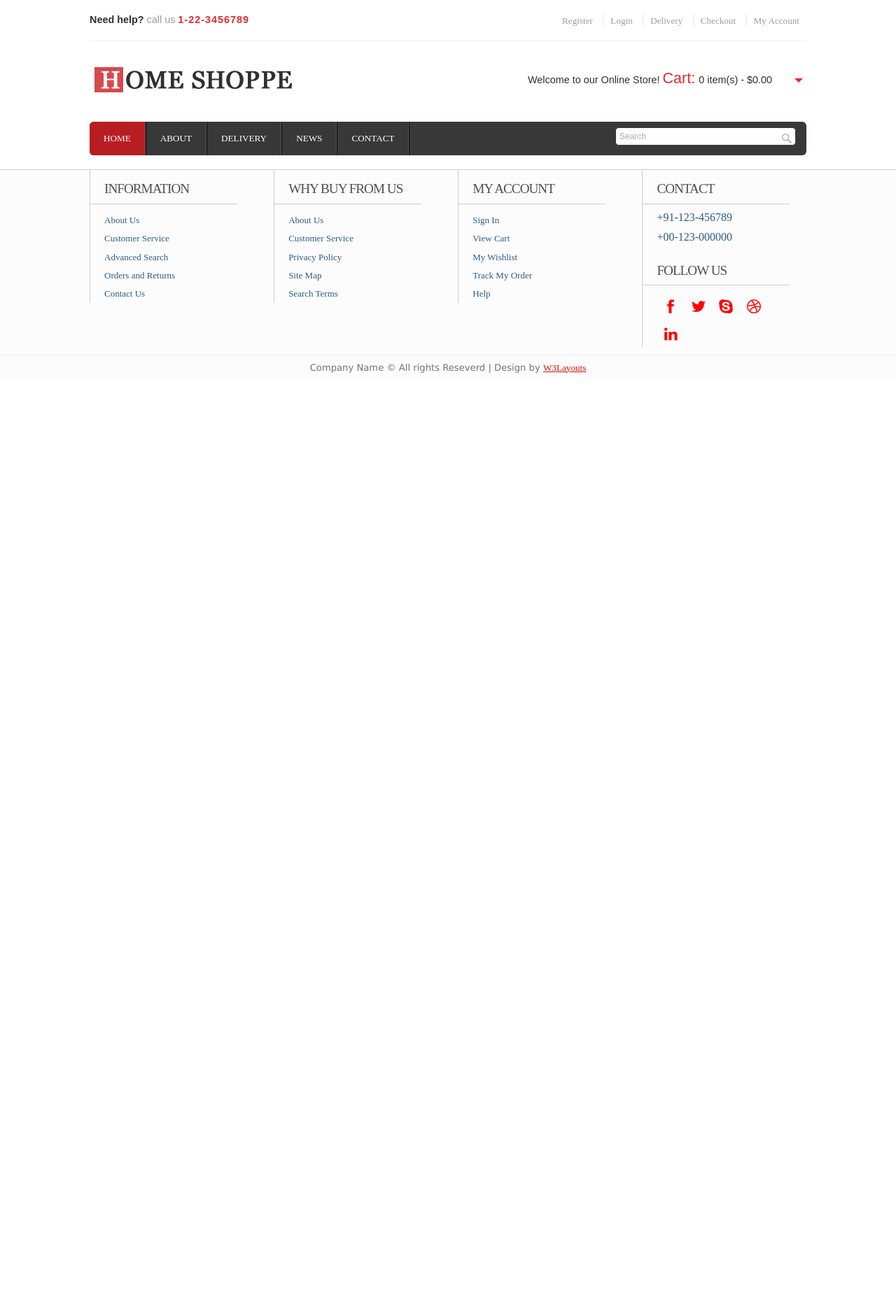
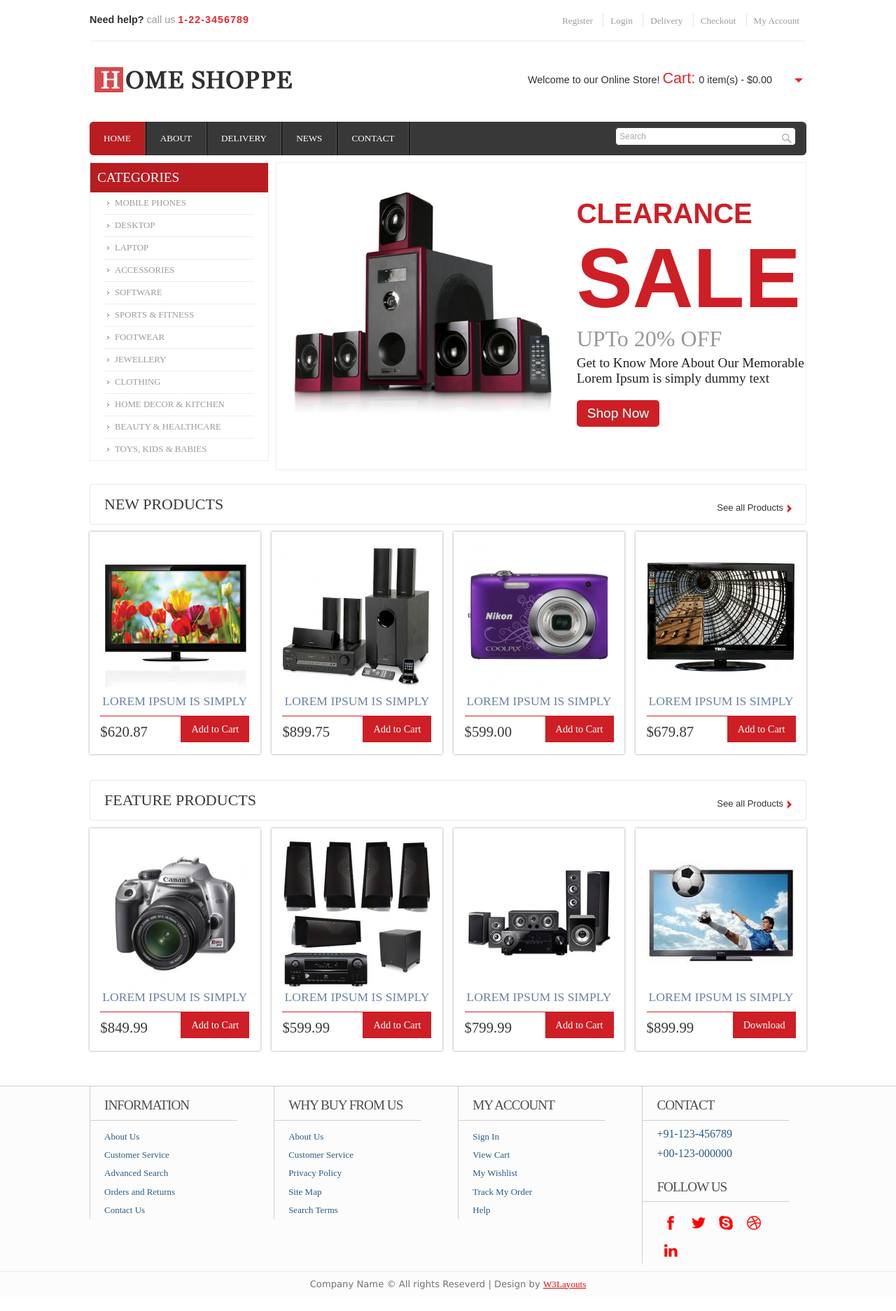
Before and after one commit to felipedr/engsoft, a CakePHP app: the page made by app/View/Pages/home.ctp in a window 1280 px wide. Shown: the whole page at 70% size. Before the commit the page ends 534 px from the top, so only its background shows below. Run offline with PHP 8.4 and a stand-in for CakePHP, Linux system fonts and the light colour scheme; the template is opened without the code that fills it, so the values that code supplies are empty; some libraries are stand-ins or nearby versions; some web fonts are replaced.

Commit message:
pag-inicial-novo-layout

```diff
--- a/app/View/Layouts/default.ctp
+++ b/app/View/Layouts/default.ctp
@@ -98,6 +98,7 @@
 			</div>
 		</div>
 	</div>
+	<?php echo $this->fetch('content'); ?>
 	<div class="footer">
 		<div class="wrap">
 			<div class="section group">
--- a/app/View/Pages/home.ctp
+++ b/app/View/Pages/home.ctp
@@ -11,218 +11,234 @@ endif;
 
 App::uses('Debugger', 'Utility');
 ?>
-<h2><?php echo __d('cake_dev', 'Release Notes for CakePHP %s.', Configure::version()); ?></h2>
-<p>
-	<?php echo $this->Html->link(__d('cake_dev', 'Read the changelog'), 'http://cakephp.org/changelogs/' . Configure::version()); ?>
-</p>
-<?php
-if (Configure::read('debug') > 0):
-	Debugger::checkSecurityKeys();
-endif;
-?>
-<?php if (file_exists(WWW_ROOT . 'css' . DS . 'cake.generic.css')): ?>
-	<p id="url-rewriting-warning" style="background-color:#e32; color:#fff;">
-		<?php echo __d('cake_dev', 'URL rewriting is not properly configured on your server.'); ?>
-		1) <a target="_blank" href="http://book.cakephp.org/2.0/en/installation/url-rewriting.html" style="color:#fff;">Help me configure it</a>
-		2) <a target="_blank" href="http://book.cakephp.org/2.0/en/development/configuration.html#cakephp-core-configuration" style="color:#fff;">I don't / can't use URL rewriting</a>
-	</p>
-<?php endif; ?>
-<p>
-<?php
-if (version_compare(PHP_VERSION, '5.2.8', '>=')):
-	echo '<span class="notice success">';
-		echo __d('cake_dev', 'Your version of PHP is 5.2.8 or higher.');
-	echo '</span>';
-else:
-	echo '<span class="notice">';
-		echo __d('cake_dev', 'Your version of PHP is too low. You need PHP 5.2.8 or higher to use CakePHP.');
-	echo '</span>';
-endif;
-?>
-</p>
-<p>
-	<?php
-	if (is_writable(TMP)):
-		echo '<span class="notice success">';
-			echo __d('cake_dev', 'Your tmp directory is writable.');
-		echo '</span>';
-	else:
-		echo '<span class="notice">';
-			echo __d('cake_dev', 'Your tmp directory is NOT writable.');
-		echo '</span>';
-	endif;
-	?>
-</p>
-<p>
-	<?php
-	$settings = Cache::settings();
-	if (!empty($settings)):
-		echo '<span class="notice success">';
-			echo __d('cake_dev', 'The %s is being used for core caching. To change the config edit %s', '<em>' . $settings['engine'] . 'Engine</em>', 'APP/Config/core.php');
-		echo '</span>';
-	else:
-		echo '<span class="notice">';
-			echo __d('cake_dev', 'Your cache is NOT working. Please check the settings in %s', 'APP/Config/core.php');
-		echo '</span>';
-	endif;
-	?>
-</p>
-<p>
-	<?php
-	$filePresent = null;
-	if (file_exists(APP . 'Config' . DS . 'database.php')):
-		echo '<span class="notice success">';
-			echo __d('cake_dev', 'Your database configuration file is present.');
-			$filePresent = true;
-		echo '</span>';
-	else:
-		echo '<span class="notice">';
-			echo __d('cake_dev', 'Your database configuration file is NOT present.');
-			echo '<br/>';
-			echo __d('cake_dev', 'Rename %s to %s', 'APP/Config/database.php.default', 'APP/Config/database.php');
-		echo '</span>';
-	endif;
-	?>
-</p>
-<?php
-if (isset($filePresent)):
-	App::uses('ConnectionManager', 'Model');
-	try {
-		$connected = ConnectionManager::getDataSource('default');
-	} catch (Exception $connectionError) {
-		$connected = false;
-		$errorMsg = $connectionError->getMessage();
-		if (method_exists($connectionError, 'getAttributes')):
-			$attributes = $connectionError->getAttributes();
-			if (isset($errorMsg['message'])):
-				$errorMsg .= '<br />' . $attributes['message'];
-			endif;
-		endif;
-	}
-	?>
-	<p>
-		<?php
-			if ($connected && $connected->isConnected()):
-				echo '<span class="notice success">';
-					echo __d('cake_dev', 'CakePHP is able to connect to the database.');
-				echo '</span>';
-			else:
-				echo '<span class="notice">';
-					echo __d('cake_dev', 'CakePHP is NOT able to connect to the database.');
-					echo '<br /><br />';
-					echo $errorMsg;
-				echo '</span>';
-			endif;
-		?>
-	</p>
-<?php
-endif;
+<div class="header_slide wrap">
+	<div class="header_bottom_left">
+		<div class="categories">
+			<ul>
+				<h3>Categories</h3>
+				<li><a href="#">Mobile Phones</a></li>
+				<li><a href="#">Desktop</a></li>
+				<li><a href="#">Laptop</a></li>
+				<li><a href="#">Accessories</a></li>
+				<li><a href="#">Software</a></li>
+				<li><a href="#">Sports &amp; Fitness</a></li>
+				<li><a href="#">Footwear</a></li>
+				<li><a href="#">Jewellery</a></li>
+				<li><a href="#">Clothing</a></li>
+				<li><a href="#">Home Decor &amp; Kitchen</a></li>
+				<li><a href="#">Beauty &amp; Healthcare</a></li>
+				<li><a href="#">Toys, Kids &amp; Babies</a></li>
+			</ul>
+		</div>
+	</div>
+	<div class="header_bottom_right">
+		<div class="slider">
+			<div id="slider">
+				<div id="mover">
+					<div id="slide-1" class="slide">
+						<div class="slider-img">
+							<?php echo $this->Html->image('slide-1-image.png', array('alt' => 'learn more')); ?>
+						</div>
+						<div class="slider-text">
+							<h1>Clearance<br><span>SALE</span></h1>
+							<h2>UPTo 20% OFF</h2>
+							<div class="features_list">
+								<h4>Get to Know More About Our Memorable Services Lorem Ipsum is simply dummy text</h4>
+							</div>
+							<a href="preview.html" class="button">Shop Now</a>
+						</div>
+						<div class="clear"></div>
+					</div>
+					<div class="slide">
+						<div class="slider-text">
+							<h1>Clearance<br><span>SALE</span></h1>
+							<h2>UPTo 40% OFF</h2>
+							<div class="features_list">
+								<h4>Get to Know More About Our Memorable Services</h4>
+							</div>
+							<a href="preview.html" class="button">Shop Now</a>
+						</div>
+						<div class="slider-img">
+							<?php echo $this->Html->image('slide-3-image.jpg', array('alt' => 'learn more')); ?>
+						</div>
+						<div class="clear"></div>
+					</div>
+					<div class="slide">
+						<div class="slider-img">
+							<?php echo $this->Html->image('slide-2-image.jpg', array('alt' => 'learn more')); ?>
+						</div>
+						<div class="slider-text">
+							<h1>Clearance<br><span>SALE</span></h1>
+							<h2>UPTo 10% OFF</h2>
+							<div class="features_list">
+								<h4>Get to Know More About Our Memorable Services Lorem Ipsum is simply dummy text</h4>
+							</div>
+							<a href="preview.html" class="button">Shop Now</a>
+						</div>
+						<div class="clear"></div>
+					</div>
+				</div>
+			</div>
+			<div class="clear"></div>
+		</div>
+	</div>
+	<div class="clear"></div>
+</div>
 
-App::uses('Validation', 'Utility');
-if (!Validation::alphaNumeric('cakephp')):
-	echo '<p><span class="notice">';
-		echo __d('cake_dev', 'PCRE has not been compiled with Unicode support.');
-		echo '<br/>';
-		echo __d('cake_dev', 'Recompile PCRE with Unicode support by adding <code>--enable-unicode-properties</code> when configuring');
-	echo '</span></p>';
-endif;
-?>
+<div class="main">
+    <div class="content wrap">
+    	<div class="content_top">
+    		<div class="heading">
+    		<h3>New Products</h3>
+    		</div>
+    		<div class="see">
+    			<p><a href="#">See all Products</a></p>
+    		</div>
+    		<div class="clear"></div>
+    	</div>
+	      <div class="section group">
+				<div class="grid_1_of_4 images_1_of_4">
+					<?php echo $this->Html->image("feature-pic1.jpg", array(
+					    "alt" => "",
+					    'url' => array('controller' => 'produtos','action' => 'view',1)
+					)); ?>
 
-<p>
-	<?php
-	if (CakePlugin::loaded('DebugKit')):
-		echo '<span class="notice success">';
-			echo __d('cake_dev', 'DebugKit plugin is present');
-		echo '</span>';
-	else:
-		echo '<span class="notice">';
-			echo __d('cake_dev', 'DebugKit is not installed. It will help you inspect and debug different aspects of your application.');
-			echo '<br/>';
-			echo __d('cake_dev', 'You can install it from %s', $this->Html->link('GitHub', 'https://github.com/cakephp/debug_kit'));
-		echo '</span>';
-	endif;
-	?>
-</p>
+					 <h2>Lorem Ipsum is simply </h2>
+					<div class="price-details">
+				       <div class="price-number">
+							<p><span class="rupees">$620.87</span></p>
+					    </div>
+					       		<div class="add-cart">
+									<h4><a href="preview.html">Add to Cart</a></h4>
+							     </div>
+							 <div class="clear"></div>
+					</div>
 
-<h3><?php echo __d('cake_dev', 'Editing this Page'); ?></h3>
-<p>
-<?php
-echo __d('cake_dev', 'To change the content of this page, edit: %s.<br />
-To change its layout, edit: %s.<br />
-You can also add some CSS styles for your pages at: %s.',
-	'APP/View/Pages/home.ctp', 'APP/View/Layouts/default.ctp', 'APP/webroot/css');
-?>
-</p>
+				</div>
+				<div class="grid_1_of_4 images_1_of_4">
+					<?php echo $this->Html->image("feature-pic2.jpg", array(
+					    "alt" => "",
+					    'url' => array('controller' => 'produtos','action' => 'view',2)
+					)); ?>
+					 <h2>Lorem Ipsum is simply </h2>
+					<div class="price-details">
+				       <div class="price-number">
+							<p><span class="rupees">$899.75</span></p>
+					    </div>
+					       		<div class="add-cart">
+									<h4><a href="preview.html">Add to Cart</a></h4>
+							     </div>
+							 <div class="clear"></div>
+					</div>
 
-<h3><?php echo __d('cake_dev', 'Getting Started'); ?></h3>
-<p>
-	<?php
-	echo $this->Html->link(
-		sprintf('<strong>%s</strong> %s', __d('cake_dev', 'New'), __d('cake_dev', 'CakePHP 2.0 Docs')),
-		'http://book.cakephp.org/2.0/en/',
-		array('target' => '_blank', 'escape' => false)
-	);
-	?>
-</p>
-<p>
-	<?php
-	echo $this->Html->link(
-		__d('cake_dev', 'The 15 min Blog Tutorial'),
-		'http://book.cakephp.org/2.0/en/tutorials-and-examples/blog/blog.html',
-		array('target' => '_blank', 'escape' => false)
-	);
-	?>
-</p>
-
-<h3><?php echo __d('cake_dev', 'Official Plugins'); ?></h3>
-<p>
-<ul>
-	<li>
-		<?php echo $this->Html->link('DebugKit', 'https://github.com/cakephp/debug_kit') ?>:
-		<?php echo __d('cake_dev', 'provides a debugging toolbar and enhanced debugging tools for CakePHP applications.'); ?>
-	</li>
-	<li>
-		<?php echo $this->Html->link('Localized', 'https://github.com/cakephp/localized') ?>:
-		<?php echo __d('cake_dev', 'contains various localized validation classes and translations for specific countries'); ?>
-	</li>
-</ul>
-</p>
-
-<h3><?php echo __d('cake_dev', 'More about CakePHP'); ?></h3>
-<p>
-<?php echo __d('cake_dev', 'CakePHP is a rapid development framework for PHP which uses commonly known design patterns like Active Record, Association Data Mapping, Front Controller and MVC.'); ?>
-</p>
-<p>
-<?php echo __d('cake_dev', 'Our primary goal is to provide a structured framework that enables PHP users at all levels to rapidly develop robust web applications, without any loss to flexibility.'); ?>
-</p>
-
-<ul>
-	<li><a href="http://cakephp.org">CakePHP</a>
-	<ul><li><?php echo __d('cake_dev', 'The Rapid Development Framework'); ?></li></ul></li>
-	<li><a href="http://book.cakephp.org"><?php echo __d('cake_dev', 'CakePHP Documentation'); ?> </a>
-	<ul><li><?php echo __d('cake_dev', 'Your Rapid Development Cookbook'); ?></li></ul></li>
-	<li><a href="http://api.cakephp.org"><?php echo __d('cake_dev', 'CakePHP API'); ?> </a>
-	<ul><li><?php echo __d('cake_dev', 'Quick API Reference'); ?></li></ul></li>
-	<li><a href="http://bakery.cakephp.org"><?php echo __d('cake_dev', 'The Bakery'); ?> </a>
-	<ul><li><?php echo __d('cake_dev', 'Everything CakePHP'); ?></li></ul></li>
-	<li><a href="http://plugins.cakephp.org"><?php echo __d('cake_dev', 'CakePHP Plugins'); ?> </a>
-	<ul><li><?php echo __d('cake_dev', 'A comprehensive list of all CakePHP plugins created by the community'); ?></li></ul></li>
-	<li><a href="http://community.cakephp.org"><?php echo __d('cake_dev', 'CakePHP Community Center'); ?> </a>
-	<ul><li><?php echo __d('cake_dev', 'Everything related to the CakePHP community in one place'); ?></li></ul></li>
-	<li><a href="https://groups.google.com/group/cake-php"><?php echo __d('cake_dev', 'CakePHP Google Group'); ?> </a>
-	<ul><li><?php echo __d('cake_dev', 'Community mailing list'); ?></li></ul></li>
-	<li><a href="irc://irc.freenode.net/cakephp">irc.freenode.net #cakephp</a>
-	<ul><li><?php echo __d('cake_dev', 'Live chat about CakePHP'); ?></li></ul></li>
-	<li><a href="https://github.com/cakephp/"><?php echo __d('cake_dev', 'CakePHP Code'); ?> </a>
-	<ul><li><?php echo __d('cake_dev', 'Find the CakePHP code on GitHub and contribute to the framework'); ?></li></ul></li>
-	<li><a href="https://github.com/cakephp/cakephp/issues"><?php echo __d('cake_dev', 'CakePHP Issues'); ?> </a>
-	<ul><li><?php echo __d('cake_dev', 'CakePHP Issues'); ?></li></ul></li>
-	<li><a href="https://github.com/cakephp/cakephp/wiki#roadmaps"><?php echo __d('cake_dev', 'CakePHP Roadmaps'); ?> </a>
-	<ul><li><?php echo __d('cake_dev', 'CakePHP Roadmaps'); ?></li></ul></li>
-	<li><a href="http://training.cakephp.org"><?php echo __d('cake_dev', 'Training'); ?> </a>
-	<ul><li><?php echo __d('cake_dev', 'Join a live session and get skilled with the framework'); ?></li></ul></li>
-	<li><a href="http://cakefest.org"><?php echo __d('cake_dev', 'CakeFest'); ?> </a>
-	<ul><li><?php echo __d('cake_dev', 'Don\'t miss our annual CakePHP conference'); ?></li></ul></li>
-	<li><a href="http://cakefoundation.org"><?php echo __d('cake_dev', 'Cake Software Foundation'); ?> </a>
-	<ul><li><?php echo __d('cake_dev', 'Promoting development related to CakePHP'); ?></li></ul></li>
-</ul>
+				</div>
+				<div class="grid_1_of_4 images_1_of_4">
+				<?php echo $this->Html->image("feature-pic3.jpg", array(
+					    "alt" => "",
+					    'url' => array('controller' => 'produtos','action' => 'view',3)
+					)); ?>
+					 <h2>Lorem Ipsum is simply </h2>
+					 <div class="price-details">
+				       <div class="price-number">
+							<p><span class="rupees">$599.00</span></p>
+					    </div>
+					       		<div class="add-cart">
+									<h4><a href="preview.html">Add to Cart</a></h4>
+							     </div>
+							 <div class="clear"></div>
+					</div>
+				</div>
+				<div class="grid_1_of_4 images_1_of_4">
+					<?php echo $this->Html->image("feature-pic4.jpg", array(
+					    "alt" => "",
+					    'url' => array('controller' => 'produtos','action' => 'view',4)
+					)); ?>
+					 <h2>Lorem Ipsum is simply </h2>
+					<div class="price-details">
+				       <div class="price-number">
+							<p><span class="rupees">$679.87</span></p>
+					    </div>
+					       		<div class="add-cart">
+									<h4><a href="preview.html">Add to Cart</a></h4>
+							     </div>
+							 <div class="clear"></div>
+					</div>
+				</div>
+			</div>
+			<div class="content_bottom">
+    		<div class="heading">
+    		<h3>Feature Products</h3>
+    		</div>
+    		<div class="see">
+    			<p><a href="#">See all Products</a></p>
+    		</div>
+    		<div class="clear"></div>
+    	</div>
+			<div class="section group">
+				<div class="grid_1_of_4 images_1_of_4">
+					 <?php echo $this->Html->image("new-pic1.jpg", array(
+					    "alt" => "",
+					    'url' => array('controller' => 'produtos','action' => 'view',1)
+					)); ?>
+					 <h2>Lorem Ipsum is simply </h2>
+					<div class="price-details">
+				       <div class="price-number">
+							<p><span class="rupees">$849.99</span></p>
+					    </div>
+					       		<div class="add-cart">
+									<h4><a href="preview.html">Add to Cart</a></h4>
+							     </div>
+							 <div class="clear"></div>
+					</div>
+				</div>
+				<div class="grid_1_of_4 images_1_of_4">
+					 <?php echo $this->Html->image("new-pic2.jpg", array(
+					    "alt" => "",
+					    'url' => array('controller' => 'produtos','action' => 'view',1)
+					)); ?>
+					 <h2>Lorem Ipsum is simply </h2>
+					 <div class="price-details">
+				       <div class="price-number">
+							<p><span class="rupees">$599.99</span></p>
+					    </div>
+					       		<div class="add-cart">
+									<h4><a href="preview.html">Add to Cart</a></h4>
+							     </div>
+							 <div class="clear"></div>
+					</div>
+				</div>
+				<div class="grid_1_of_4 images_1_of_4">
+					 <?php echo $this->Html->image("new-pic3.jpg", array(
+					    "alt" => "",
+					    'url' => array('controller' => 'produtos','action' => 'view',1)
+					)); ?>
+					 <h2>Lorem Ipsum is simply </h2>
+					<div class="price-details">
+				       <div class="price-number">
+							<p><span class="rupees">$799.99</span></p>
+					    </div>
+					       		<div class="add-cart">
+									<h4><a href="preview.html">Add to Cart</a></h4>
+							     </div>
+							 <div class="clear"></div>
+					</div>
+				</div>
+				<div class="grid_1_of_4 images_1_of_4">
+				 <?php echo $this->Html->image("new-pic4.jpg", array(
+					    "alt" => "",
+					    'url' => array('controller' => 'produtos','action' => 'view',1)
+					)); ?>
+					 <h2>Lorem Ipsum is simply </h2>
+					 <div class="price-details">
+				       <div class="price-number">
+							<p><span class="rupees">$899.99</span></p>
+					    </div>
+					       		<div class="add-cart">
+									<h4><a href="preview.html">Download</a></h4>
+							     </div>
+							 <div class="clear"></div>
+					</div>
+				</div>
+			</div>
+    </div>
+ </div>
--- a/app/webroot/css/slider.css
+++ b/app/webroot/css/slider.css
@@ -74,7 +74,7 @@
 	font-size:0.9em;
 	color:#888888;
 	padding:8px 20px;
-	background:url(../images/list_img.png) no-repeat 0px;
+	background:url(../img/list_img.png) no-repeat 0px;
 	cursor:pointer;
 }
 .features_list li:hover{
```
